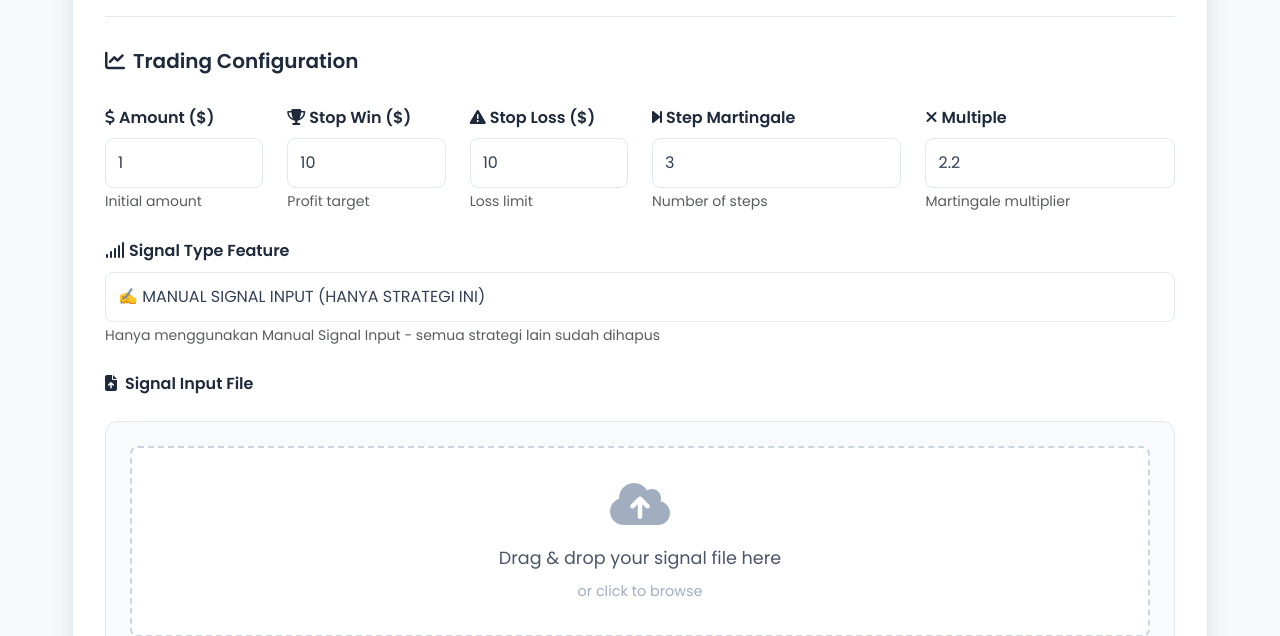
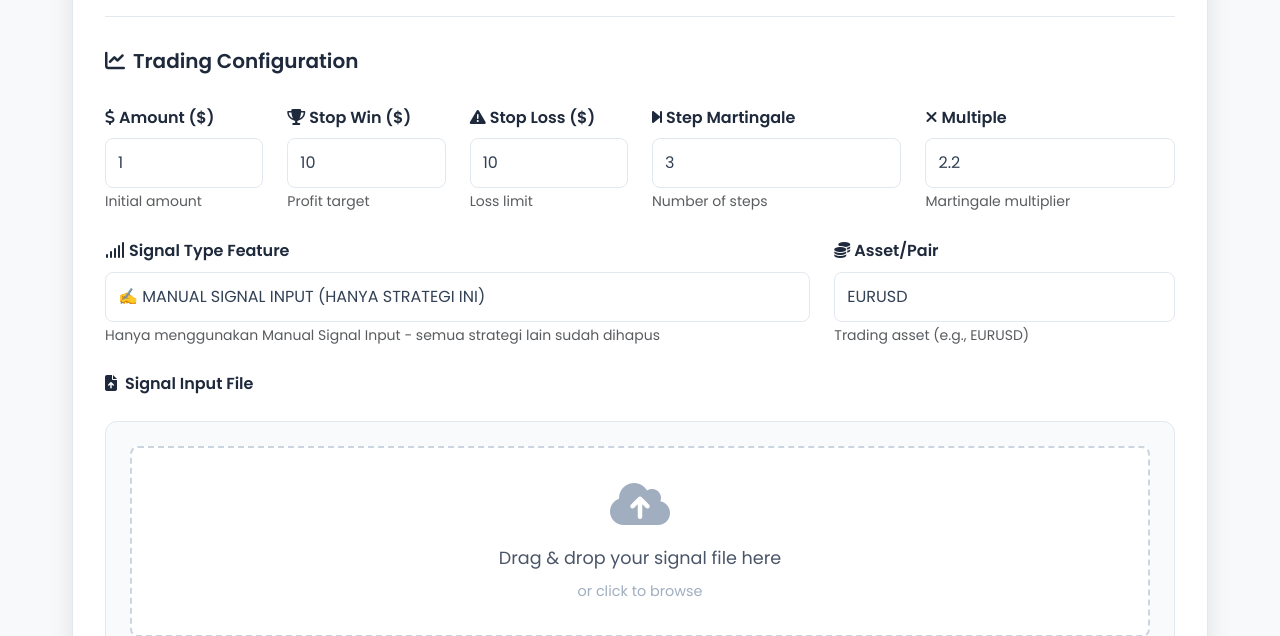
Before and after one commit to rahmangunawans/TradeForce, a Flask app: page /bot-settings in a window 1280 px wide. Shown: the part 1148-1784 px from the top of the page. Run offline with Flask 3, Linux system fonts and the light colour scheme; the visitor is signed in with stand-in values (Sample User, id 1); data that the repository does not hold is empty; some libraries are stand-ins or nearby versions.

Commit message:
Improve bot settings to include trading asset and signal content
Updates app.py, replit.md, and templates/bot_settings.html to add asset field to bot settings, properly save signal content, and reflect these changes in documentation and UI.

Replit-Commit-Author: Agent
Replit-Commit-Session-Id: 05a27703-9ed8-4d76-b307-c61ff091e738
Replit-Commit-Checkpoint-Type: full_checkpoint
Replit-Commit-Screenshot-Url: https://storage.googleapis.com/screenshot-production-us-central1/d00b854f-6802-43c4-875f-db9cdac19c02/05a27703-9ed8-4d76-b307-c61ff091e738/zy2LsVu

```diff
--- a/app.py
+++ b/app.py
@@ -394,6 +394,7 @@ def save_bot_settings():
         settings.step_martingale = int(data.get('step_martingale', 3))
         settings.martingale_multiple = float(data.get('martingale_multiple', 2.2))
 
+        settings.asset = data.get('asset', 'EURUSD')  # Trading asset
         settings.signal_type = data.get('signal_type', 'manual_input')  # Default ke manual input
         settings.signal_content = data.get('signal_content', '')  # Save signal content for manual input
 
--- a/templates/bot_settings.html
+++ b/templates/bot_settings.html
@@ -935,9 +935,9 @@
                     </div>
                 </div>
 
-                <!-- Row 2: Signal Type -->
+                <!-- Row 2: Signal Type & Asset -->
                 <div class="row">
-                    <div class="col-md-12">
+                    <div class="col-md-8">
                         <div class="form-group">
                             <label for="signalType" class="form-label">
                                 <i class="fas fa-signal me-1"></i>Signal Type Feature
@@ -949,6 +949,18 @@
                                 <!-- SEMUA STRATEGI LAIN DIHAPUS - FOKUS MANUAL INPUT SAJA -->
                             </select>
                             <small class="form-text text-muted">Hanya menggunakan Manual Signal Input - semua strategi lain sudah dihapus</small>
+                        </div>
+                    </div>
+
+                    <div class="col-md-4">
+                        <div class="form-group">
+                            <label for="asset" class="form-label">
+                                <i class="fas fa-coins me-1"></i>Asset/Pair
+                            </label>
+                            <input type="text" class="form-control" id="asset" name="asset"
+                                   value="{% if settings %}{{ settings.asset }}{% else %}EURUSD{% endif %}"
+                                   placeholder="EURUSD" required>
+                            <small class="form-text text-muted">Trading asset (e.g., EURUSD)</small>
                         </div>
                     </div>
                 </div>
@@ -995,7 +1007,7 @@ Atau format lengkap:
 2025-08-08 16:30:00,EURUSD,CALL,1
 2025-08-08 16:35:00,GBPUSD,PUT,1"
                                         rows="8"
-                                    ></textarea>
+                                    >{% if settings and settings.signal_content %}{{ settings.signal_content }}{% endif %}</textarea>
                                     <small class="form-text text-muted">
                                         <strong>3 Format yang didukung:</strong><br>
                                         • <code>CALL</code> atau <code>PUT</code> (sederhana, eksekusi segera)<br>
```
Also changed, not shown: replit.md (+3 -0 lines).
